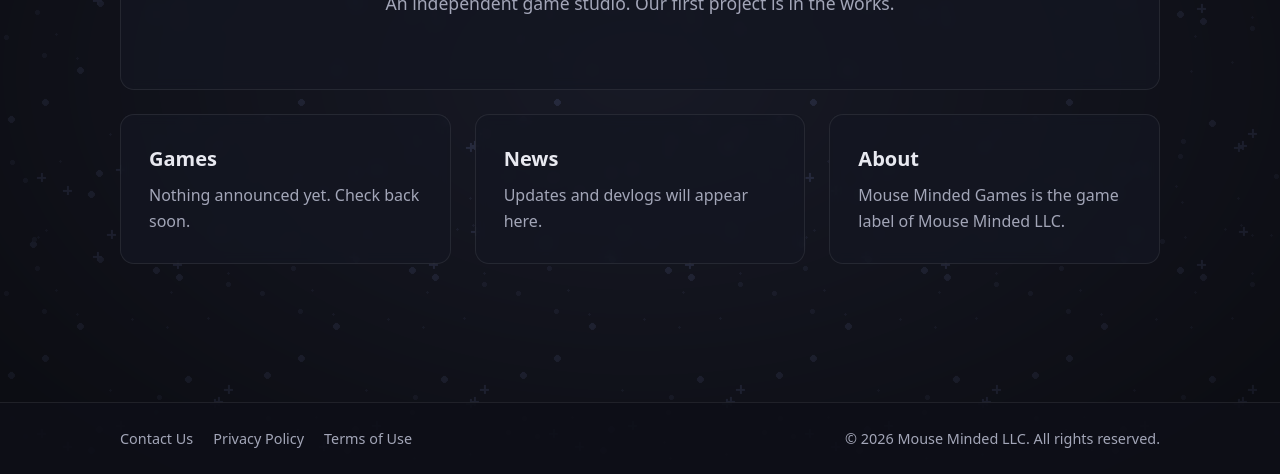
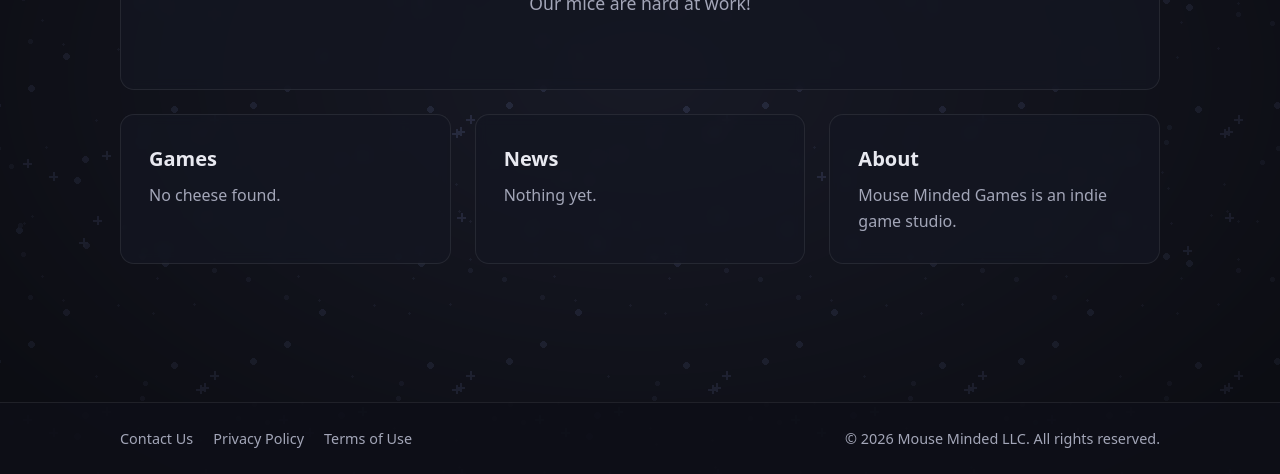
Before and after one commit to mouseminded/website, a plain HTML site: page index.html in a window 1280 px wide. Shown: the part 326-800 px from the top of the page. Drawn offline with Linux system fonts and the light colour scheme.

Commit message:
Updated tagline
updated basic descriptions

```diff
--- a/index.html
+++ b/index.html
@@ -30,21 +30,21 @@
     <section class="hero panel">
       <p class="eyebrow">Mouse Minded Games</p>
       <h1>Coming Soon</h1>
-      <p class="lede">An independent game studio. Our first project is in the works.</p>
+      <p class="lede">Our mice are hard at work!</p>
     </section>
 
     <div class="grid">
       <section id="games" class="panel">
         <h2>Games</h2>
-        <p>Nothing announced yet. Check back soon.</p>
+        <p>No cheese found.</p>
       </section>
       <section id="news" class="panel">
         <h2>News</h2>
-        <p>Updates and devlogs will appear here.</p>
+        <p>Nothing yet.</p>
       </section>
       <section id="about" class="panel">
         <h2>About</h2>
-        <p>Mouse Minded Games is the game label of Mouse Minded LLC.</p>
+        <p>Mouse Minded Games is an indie game studio.</p>
       </section>
     </div>
   </main>
```
